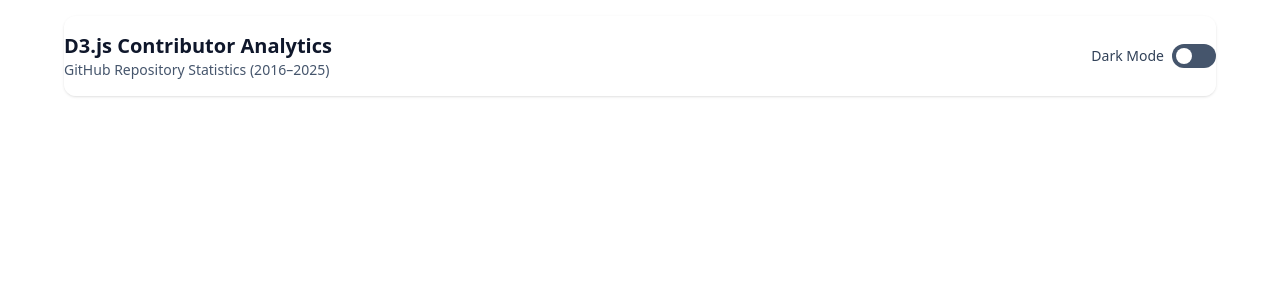
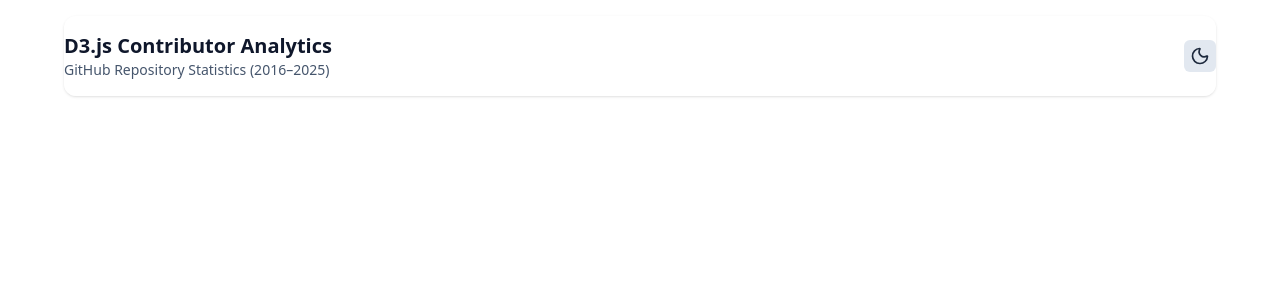
Before and after one commit to JoWilks25/d3-Contributor-Stats-Dashboard, a React (Vite) app: page / in a window 1280 px wide. Shown: the top 300 px of the page. Built offline with nearby package versions, Linux system fonts and the light colour scheme.

Commit message:
update toggle styling

```diff
--- a/index.html
+++ b/index.html
@@ -1,14 +1,24 @@
 <!doctype html>
 <html lang="en">
+
 <head>
   <meta charset="UTF-8" />
   <link rel="icon" type="image/svg+xml" href="/vite.svg" />
   <meta name="viewport" content="width=device-width, initial-scale=1.0" />
-    <script>/* no-FOUC theme */(function(){try{var ls=localStorage.getItem('theme');var dark=ls?ls==='dark':window.matchMedia('(prefers-color-scheme: dark)').matches;var root=document.documentElement;root.classList.toggle('dark',dark);}catch(e){}})();</script>
+  <script>
+    (function () {
+      const theme = localStorage.getItem('theme');
+      const dark = theme ? theme === 'dark' :
+        window.matchMedia('(prefers-color-scheme: dark)').matches;
+      document.documentElement.classList.toggle('dark', dark);
+    })();
+  </script>
   <title>temp-vite-app</title>
 </head>
+
 <body>
   <div id="root"></div>
   <script type="module" src="/src/main.tsx"></script>
 </body>
+
 </html>
--- a/package.json
+++ b/package.json
@@ -11,6 +11,7 @@
   },
   "dependencies": {
     "d3": "^7.9.0",
+    "lucide-react": "^0.546.0",
     "react": "^19.1.1",
     "react-dom": "^19.1.1"
   },
--- a/src/components/DarkModeToggle.tsx
+++ b/src/components/DarkModeToggle.tsx
@@ -1,45 +1,34 @@
-import React, { useEffect, useState } from 'react';
+import { useEffect, useState } from 'react';
+import { Sun, Moon } from 'lucide-react';
 
-export default function DarkModeToggle(props: React.ButtonHTMLAttributes<HTMLButtonElement>) {
-    const [isDark, setIsDark] = useState<boolean>(() => {
-        if (typeof window === 'undefined') return true;
-        const stored = localStorage.getItem('theme');
-        if (stored === 'dark') return true;
-        if (stored === 'light') return false;
-        return window.matchMedia && window.matchMedia('(prefers-color-scheme: dark)').matches;
-    });
+export default function DarkModeToggle() {
+  // initialize from html class
+  const [isDark, setIsDark] = useState(
+    document.documentElement.classList.contains('dark')
+  );
 
-    // sync the HTML root class and storage whenever isDark changes
+  // sync changes
   useEffect(() => {
-        if (typeof document === 'undefined') return;
     const root = document.documentElement;
-        if (isDark) {
-            root.classList.add('dark');
-            localStorage.setItem('theme', 'dark');
-        } else {
-            root.classList.remove('dark');
-            localStorage.setItem('theme', 'light');
-        }
+    root.classList.toggle('dark', isDark);
+    localStorage.setItem('theme', isDark ? 'dark' : 'light');
   }, [isDark]);
 
-    const toggleTheme = () => {
-        setIsDark(prev => !prev);
-    };
-
   return (
-        <div className="flex items-center space-x-2">
-            <span className="text-slate-700 dark:text-slate-300 text-sm">Dark Mode</span>
     <button
-                onClick={toggleTheme}
-                aria-label={props['aria-label'] || 'Toggle dark mode'}
-                className={`relative inline-flex h-6 w-11 items-center rounded-full transition-colors ${isDark ? 'bg-blue-600' : 'bg-slate-600'
-                    }`}
+      type="button"
+      onClick={() => setIsDark(prev => !prev)}
+      className="group relative inline-flex h-8 w-8 items-center justify-center rounded-md bg-slate-200 dark:bg-slate-700 transition-colors hover:bg-slate-300 dark:hover:bg-slate-600"
+      aria-label={isDark ? 'Switch to light mode' : 'Switch to dark mode'}
+      aria-pressed={isDark}
     >
-                <span
-                    className={`inline-block h-4 w-4 transform rounded-full bg-white transition-transform ${isDark ? 'translate-x-6' : 'translate-x-1'
-                        }`}
+      {/* Show the target mode icon using dark: utilities */}
+      <Moon
+        className={`h-5 w-5 text-slate-800 dark:hidden transition-transform group-hover:scale-110`}
+      />
+      <Sun
+        className={`h-5 w-5 hidden dark:block text-slate-100 transition-transform group-hover:scale-110`}
       />
     </button>
-        </div>
   );
 }
```
Also changed, not shown: 1 other file (tests, documents, lock files or other folders). Lines whose indentation alone changed are shown as unchanged.
